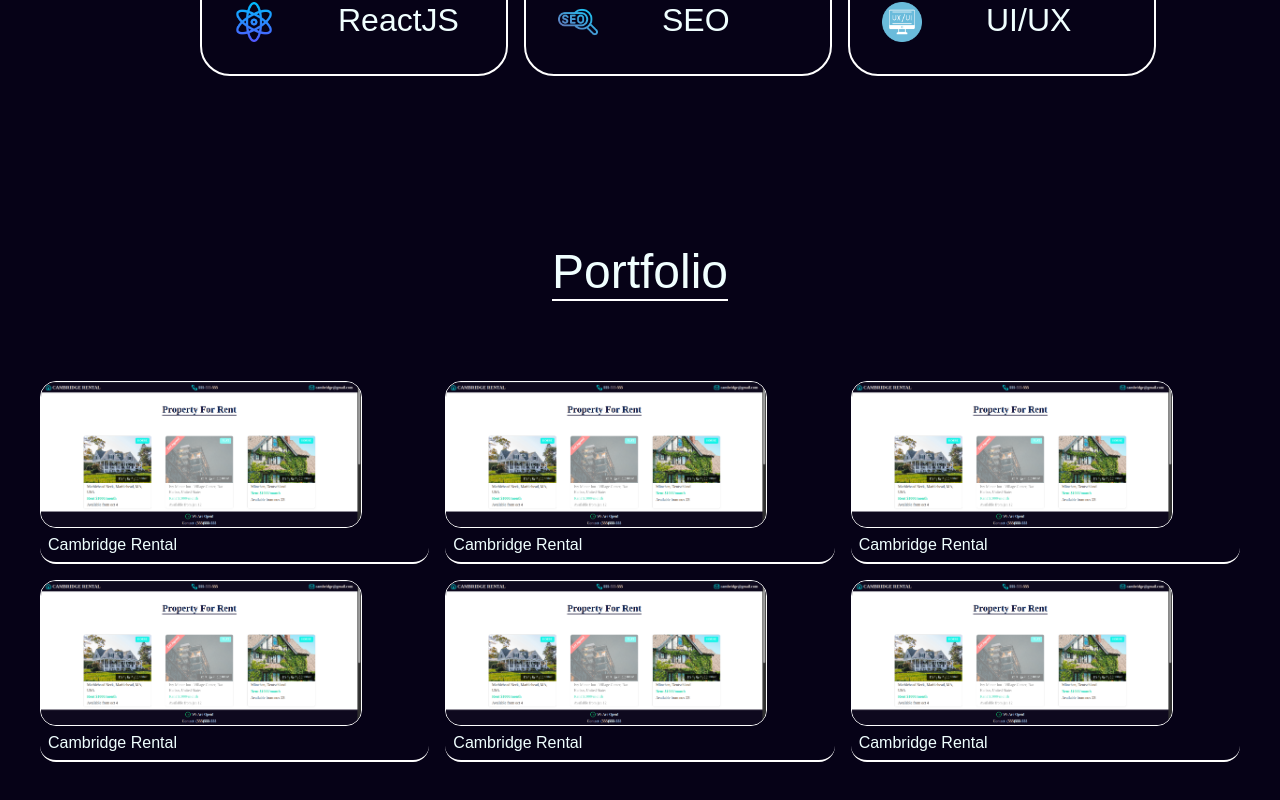
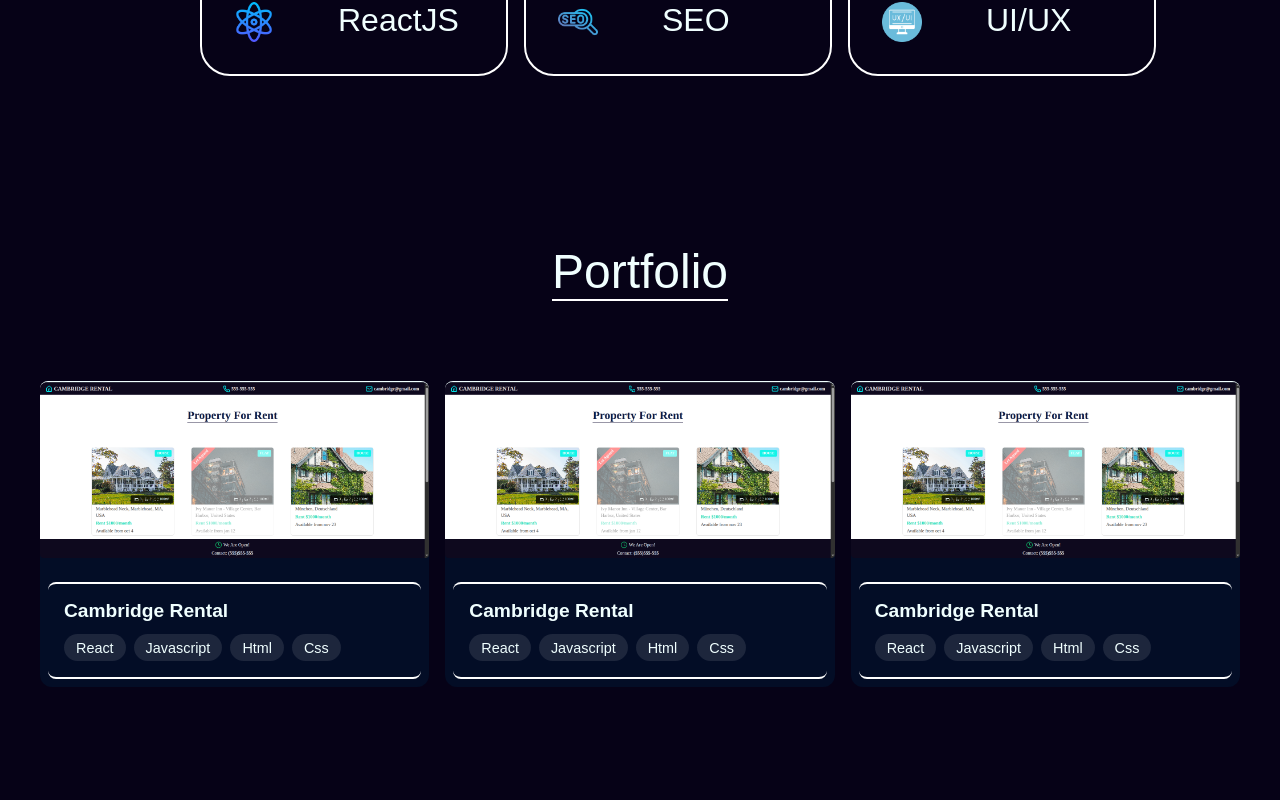
Before and after one commit to IALikhon/Portfolio, a React app: page / in a window 1280 px wide. Shown: the part 2263-3063 px from the top of the page. Built offline with nearby package versions, Linux system fonts and the light colour scheme; the HTML template or start-up script is replaced by a standard one.

Commit message:
Add tool information to ProjectCard and enhance styling; refactor Project data structure

```diff
--- a/src/Components/Portfolio/Portfolio.jsx
+++ b/src/Components/Portfolio/Portfolio.jsx
@@ -7,8 +7,8 @@ const Portfolio = () => {
     <div id="portfolio">
       <div className="header">Portfolio</div>
       <div className="project-card">
-        {Project.map(({ img, info }, index) => {
-          return <ProjectCard key={index} img={img} info={info} />;
+        {Project.map(({ img, info, tool }, index) => {
+          return <ProjectCard key={index} img={img} info={info} tool = {tool}/>;
         })}
       </div>
     </div>
--- a/src/Components/Portfolio/ProjectCard/ProjectCard.css
+++ b/src/Components/Portfolio/ProjectCard/ProjectCard.css
@@ -1,19 +1,54 @@
 .project {
-  border-bottom: 2px solid white;
-  border-radius: 1rem;
-  gap: 2rem;
+  display: flex;
+  flex-direction: column;
+  gap: 1rem;
+  background-color: hsl(223, 86%, 8%);
+  border-radius: 12px;
   padding: 0;
 }
 
-.project-img{
-    display: flex;
-    justify-self: start;
-    width: 20rem;
-    border: 1px solid white;
-    border-radius: 1rem;
+.project:hover {
+  background-color: hsl(226, 50%, 15%);
+  filter: blur(1px);
+  .project-img{
+    filter: blur(1px);
+  }
 }
 
-.project-info{
-    margin: 8px;
+.project-img {
+  display: block;
+  width: 100%;
+  max-width: 100%;
+  border-top: 1px solid;
+  border-radius: 8px 8px 4px 4px;
+}
 
+.project-info {
+  margin: 8px;
+  border-bottom: 2px solid white;
+  border-top: 2px solid white;
+  border-radius: 8px;
+  padding: 1rem;
+  display: flex;
+  flex-direction: column;
+  gap: 0.75rem;
 }
+
+.project-title {
+  font-size: 1.2rem;
+  font-weight: 700;
+}
+
+.tool {
+  display: flex;
+  flex-wrap: wrap;
+  gap: 0.5rem;
+}
+
+.tool-item {
+  background: rgba(255, 255, 255, 0.1);
+  padding: 0.35rem 0.75rem;
+  border-radius: 999px;
+  font-size: 0.9rem;
+  text-transform: capitalize;
+}
--- a/src/Components/Portfolio/ProjectCard/ProjectCard.jsx
+++ b/src/Components/Portfolio/ProjectCard/ProjectCard.jsx
@@ -1,10 +1,19 @@
 import "./ProjectCard.css";
 
-const ProjectCard = ({ img, info }) => {
+const ProjectCard = ({ img, info, tool }) => {
   return (
     <div className="project">
       <img className="project-img" src={img} alt="" />
-      <div className="project-info">{info}</div>
+      <div className="project-info">
+        <div className="project-title">{info}</div>
+        <div className="tool">
+          {tool.map((item, index) => (
+            <span key={index} className="tool-item">
+              {item}
+            </span>
+          ))}
+        </div>
+      </div>
     </div>
   );
 };
--- a/src/asset/Projects/ProjectData.js
+++ b/src/asset/Projects/ProjectData.js
@@ -2,26 +2,17 @@ const Project = [
   {
     img: "src/asset/Projects/ProjectImg/CambridgeRental.png",
     info: "Cambridge Rental",
+    tool: ["react", "javascript", "html", "css"],
   },
   {
     img: "src/asset/Projects/ProjectImg/CambridgeRental.png",
     info: "Cambridge Rental",
+    tool: ["react", "javascript", "html", "css"],
   },
   {
     img: "src/asset/Projects/ProjectImg/CambridgeRental.png",
     info: "Cambridge Rental",
-  },
-  {
-    img: "src/asset/Projects/ProjectImg/CambridgeRental.png",
-    info: "Cambridge Rental",
-  },
-  {
-    img: "src/asset/Projects/ProjectImg/CambridgeRental.png",
-    info: "Cambridge Rental",
-  },
-  {
-    img: "src/asset/Projects/ProjectImg/CambridgeRental.png",
-    info: "Cambridge Rental",
+    tool: ["react", "javascript", "html", "css"],
   },
 ];
 
```
